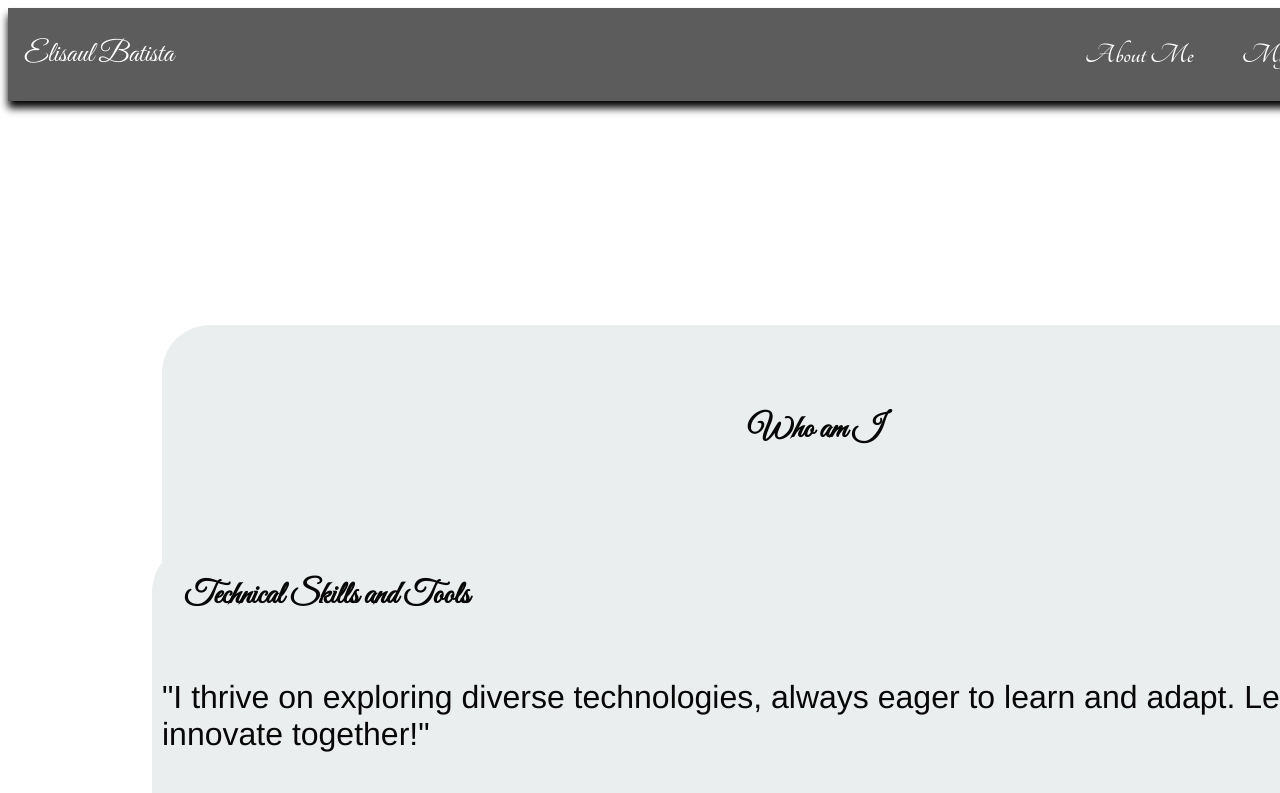
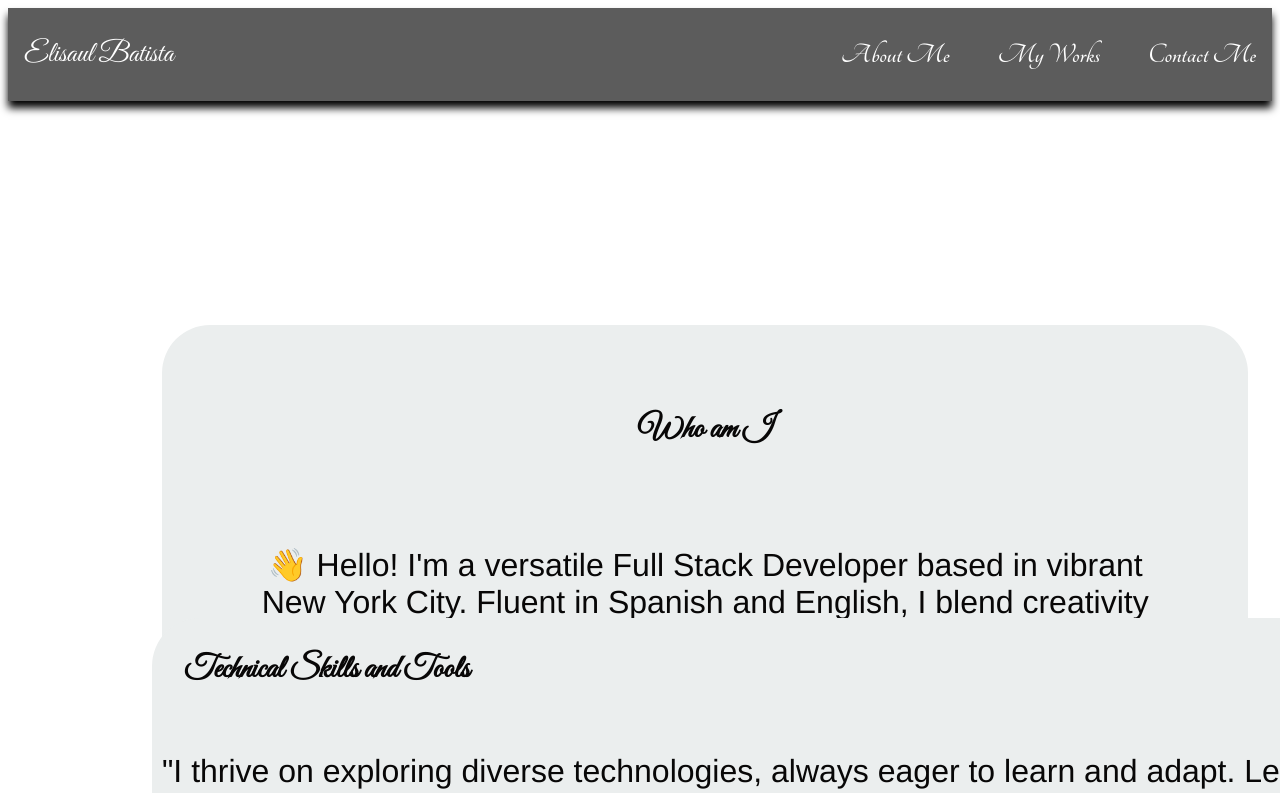
Before and after one commit to Batista0523/My-Portfolio, a React (Vite) app: page /about in a window 1280 px wide. Shown: the top 793 px of the page. Built offline with nearby package versions, Linux system fonts and the light colour scheme; no server answers.

Commit message:
update resume

```diff
--- a/src/App.css
+++ b/src/App.css
@@ -1,5 +1,5 @@
-html{
+/* html{
     display: flex;
     width: 100%;
     margin: auto;
-}
+} */
--- a/src/Containers/About/About.jsx
+++ b/src/Containers/About/About.jsx
@@ -6,7 +6,7 @@ import { images } from "../../constants";
 import Time from "../../time/Time";
 
 function About() {
-  const resumeUrl = "/src/resume/batistaresume.pdf";
+  const resumeUrl = "/src/resume/Elisaul-Batista-Full Stack Developer.pdf";
 
   return (
     <div className="about-body">
```
Also changed, not shown: src/Containers/src/assets/ny.png (added), 1 other file (tests, documents, lock files or other folders).
